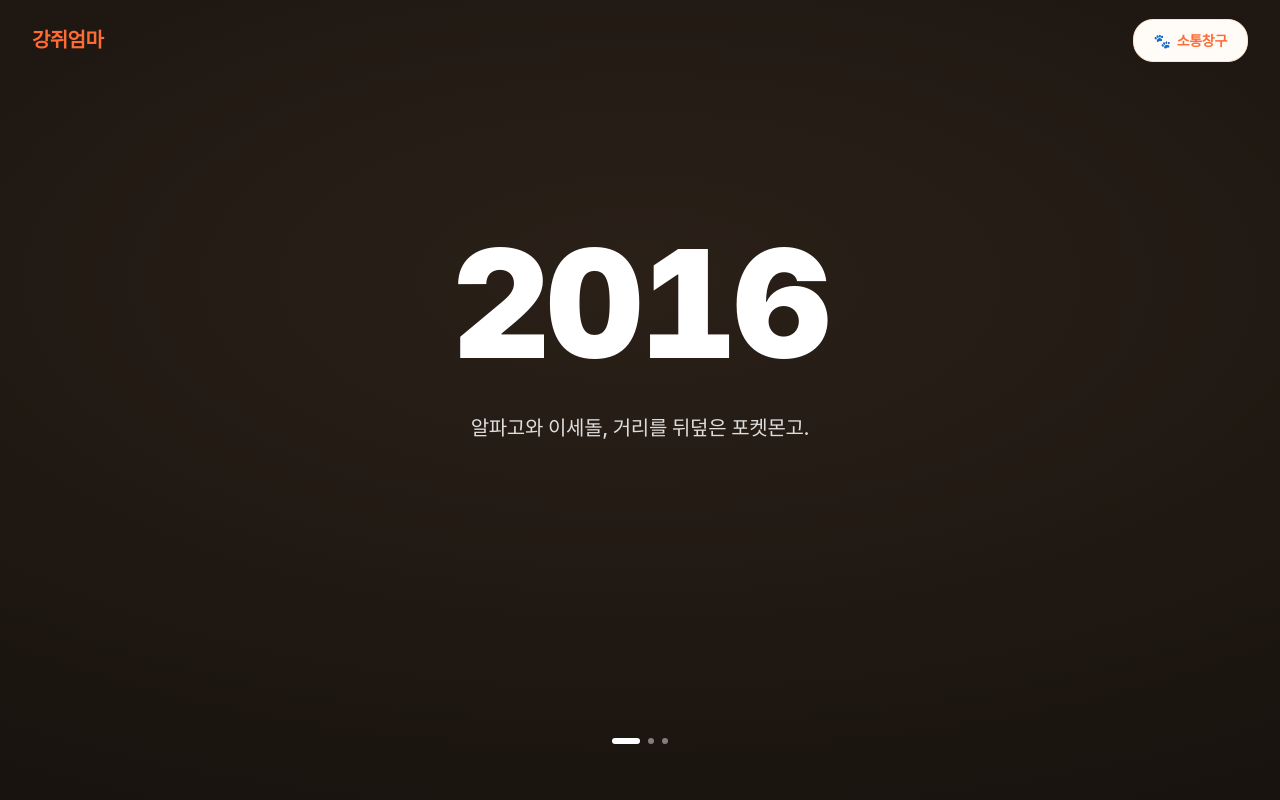
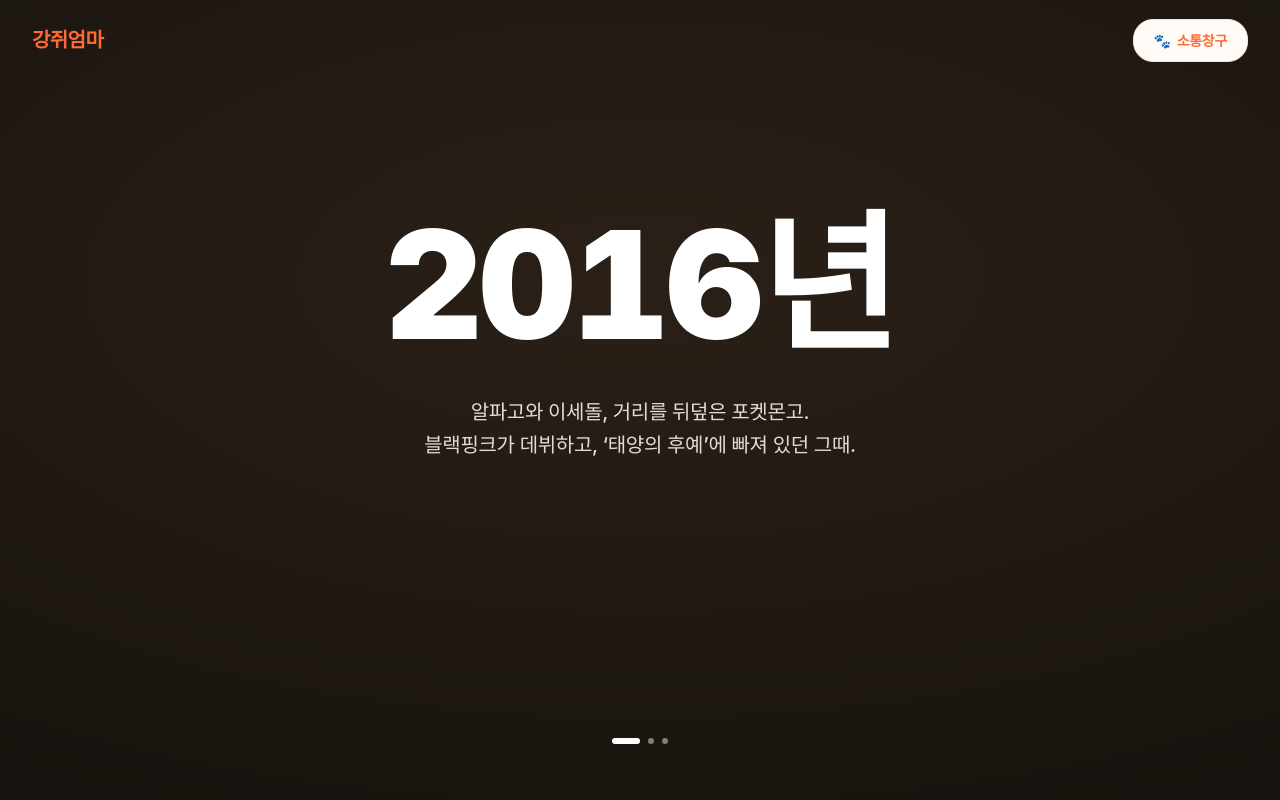
Before and after one commit to gangjiumma/gangjiumma-marketing, a Next.js app: page / in a window 1280 px wide. Both pictures are taken after a click on the button 616 px from the left and 741 px from the top of the page. Shown: the top 800 px of the page. Built offline with nearby package versions, Linux system fonts and the light colour scheme; a web font is replaced by a local one.

Commit message:
feat: 카운트다운 2016년 이벤트에 블랙핑크·태양의 후예 추가

```diff
--- a/src/components/HeroCinema.tsx
+++ b/src/components/HeroCinema.tsx
@@ -63,10 +63,12 @@ function YearCountScene({ onComplete }: { onComplete: () => void }) {
   return (
     <div className="px-6 text-center text-white max-w-4xl mx-auto">
       <p className={`year-num text-7xl md:text-[150px] font-black tabular-nums tracking-tight leading-none ${landed ? "landed" : ""}`}>
-        {year}
+        {year}년
       </p>
-      <p className={`s0-line mt-7 md:mt-9 text-base md:text-2xl font-medium text-white/85 ${step >= 1 ? "show" : ""}`}>
+      <p className={`s0-line mt-7 md:mt-9 text-base md:text-2xl font-medium text-white/85 leading-relaxed ${step >= 1 ? "show" : ""}`}>
         알파고와 이세돌, 거리를 뒤덮은 포켓몬고.
+        <br />
+        블랙핑크가 데뷔하고, &lsquo;태양의 후예&rsquo;에 빠져 있던 그때.
       </p>
       <p className={`s0-line mt-8 md:mt-10 text-xl md:text-3xl font-bold ${step >= 2 ? "show" : ""}`}>
         이게 벌써 10년 전이라고?
@@ -88,7 +90,7 @@ const PHOTOS = [
       <p className="text-3xl md:text-6xl font-black tracking-tightest leading-[1.25]">
         그치만 우리 아이에겐,
         <br />
-        <span className="text-brand-light">10년의 가치가 다릅니다.</span>
+        <span className="text-brand-light">10년의 가치는 다릅니다.</span>
       </p>
     ),
   },
@@ -99,7 +101,7 @@ const PHOTOS = [
     body: (
       <>
         <p className="text-lg md:text-3xl font-medium leading-relaxed text-white/90">
-          그래서 지금 이 순간이 더없이 소중해요.
+          그렇기 때문에 지금 이순간이 더없이 소중합니다.
         </p>
         <p className="mt-4 md:mt-6 text-4xl md:text-7xl font-black tracking-tightest leading-[1.18]">
           앞으로의 10년을,
```
